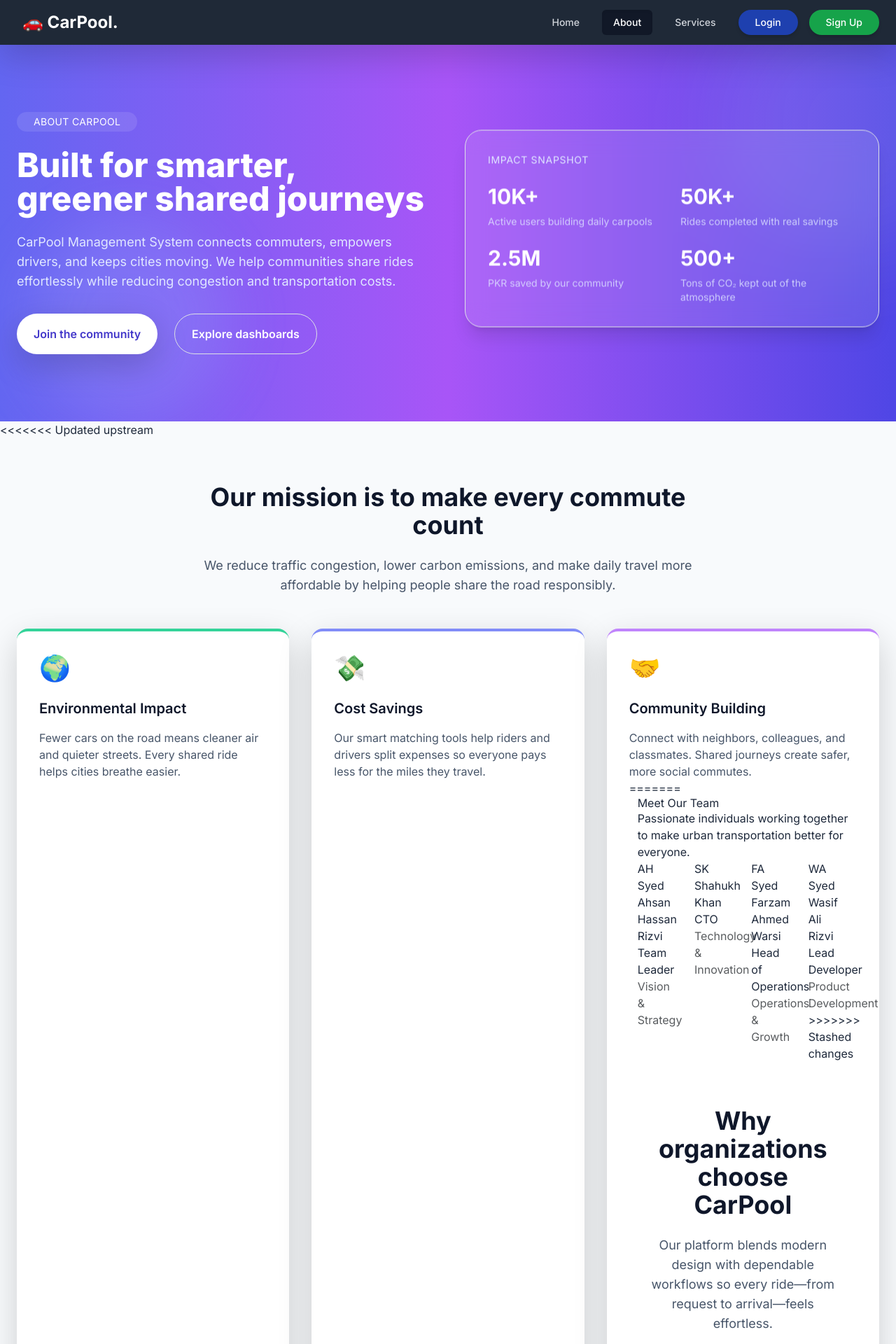
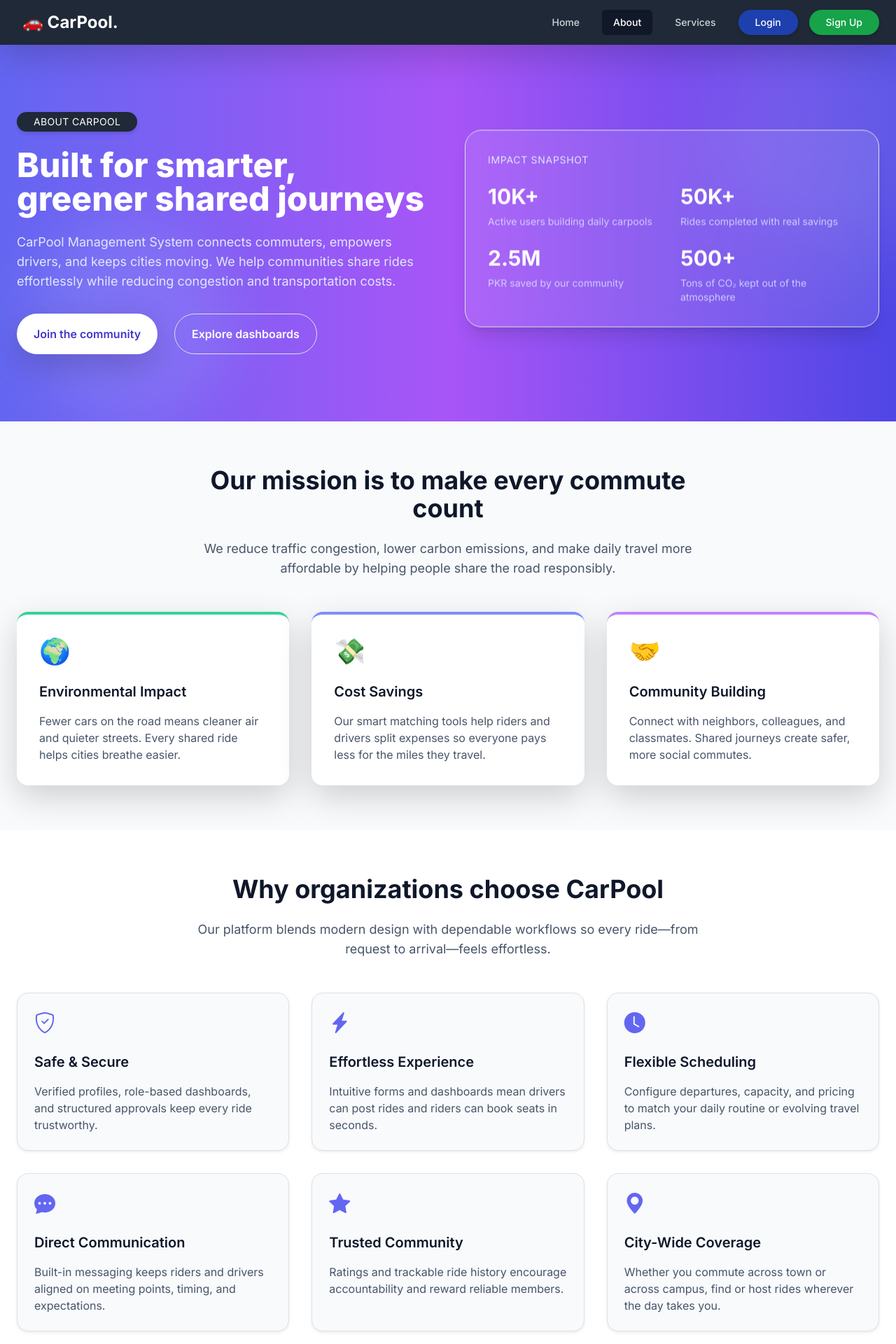
Before and after one commit to ahsanhassan999/Car-Pool-Management-System, a Flask app: page /about in a window 1280 px wide. Shown: the top 1920 px of the page at 70% size. Run offline with Flask 3, Linux system fonts and the light colour scheme; some libraries are stand-ins or nearby versions.

Commit message:
Refactor about page and resolve merge conflicts (#37)
Co-authored-by: Cursor Agent <cursoragent@cursor.com>

```diff
--- a/templates/about.html
+++ b/templates/about.html
@@ -77,7 +77,7 @@
             <div class="relative max-w-7xl mx-auto px-4 sm:px-6 lg:px-8">
                 <div class="grid md:grid-cols-2 gap-12 items-center">
                     <div>
-                        <span class="inline-flex items-center px-4 py-1 rounded-full bg-white/10 text-sm uppercase tracking-wide">About CarPool</span>
+                        <span class="inline-flex items-center px-4 py-1 rounded-full bg-gray-800 text-white text-sm uppercase tracking-wide shadow-md">About CarPool</span>
                         <h1 class="mt-6 text-4xl sm:text-5xl font-extrabold leading-tight">Built for smarter, greener shared journeys</h1>
                         <p class="mt-6 text-lg text-indigo-100">CarPool Management System connects commuters, empowers drivers, and keeps cities moving. We help communities share rides effortlessly while reducing congestion and transportation costs.</p>
                         <div class="mt-8 flex flex-wrap gap-4">
@@ -110,7 +110,6 @@
             </div>
         </section>
 
-<<<<<<< Updated upstream
         <!-- Mission Section -->
         <section class="py-16 bg-slate-50">
             <div class="max-w-7xl mx-auto px-4 sm:px-6 lg:px-8">
@@ -133,47 +132,6 @@
                         <div class="text-4xl mb-4">🤝</div>
                         <h3 class="text-xl font-semibold text-slate-900">Community Building</h3>
                         <p class="mt-3 text-slate-600">Connect with neighbors, colleagues, and classmates. Shared journeys create safer, more social commutes.</p>
-=======
-    <!-- Team Section -->
-    <section class="team-section">
-        <div class="container">
-            <h2 class="section-title">Meet Our Team</h2>
-            <p class="section-subtitle">
-                Passionate individuals working together to make urban transportation better for everyone.
-            </p>
-
-            <div class="row g-4">
-                <div class="col-md-3 col-sm-6">
-                    <div class="team-member">
-                        <div class="team-avatar">AH</div>
-                        <div class="team-name">Syed Ahsan Hassan Rizvi</div>
-                        <div class="team-role">Team Leader</div>
-                        <div class="text-muted">Vision & Strategy</div>
-                    </div>
-                </div>
-                <div class="col-md-3 col-sm-6">
-                    <div class="team-member">
-                        <div class="team-avatar">SK</div>
-                        <div class="team-name">Shahukh Khan</div>
-                        <div class="team-role">CTO</div>
-                        <div class="text-muted">Technology & Innovation</div>
-                    </div>
-                </div>
-                <div class="col-md-3 col-sm-6">
-                    <div class="team-member">
-                        <div class="team-avatar">FA</div>
-                        <div class="team-name">Syed Farzam Ahmed Warsi</div>
-                        <div class="team-role">Head of Operations</div>
-                        <div class="text-muted">Operations & Growth</div>
-                    </div>
-                </div>
-                <div class="col-md-3 col-sm-6">
-                    <div class="team-member">
-                        <div class="team-avatar">WA</div>
-                        <div class="team-name">Syed Wasif Ali Rizvi</div>
-                        <div class="team-role">Lead Developer</div>
-                        <div class="text-muted">Product Development</div>
->>>>>>> Stashed changes
                     </div>
                 </div>
             </div>
```
